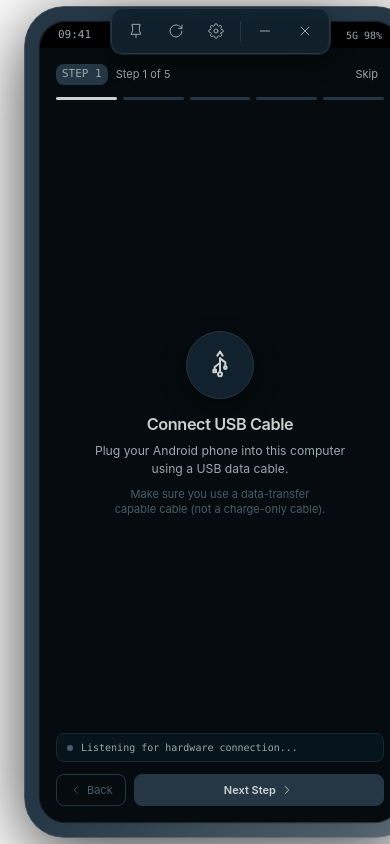
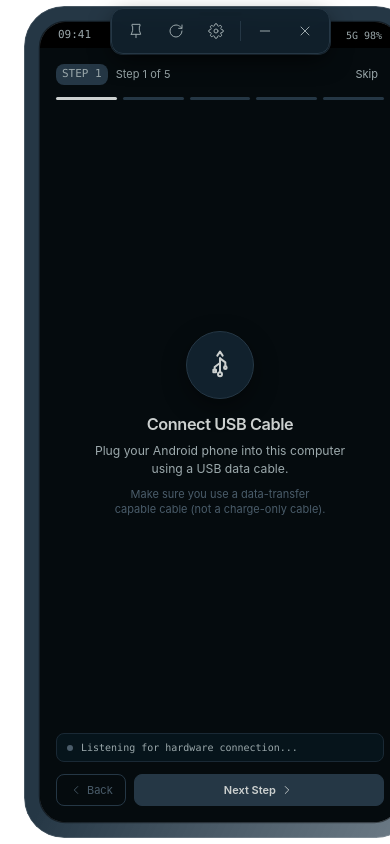
Before and after one commit to NomanRafique01/PhoneFrame-, a React (Vite) app: page / in a window 390 px wide. Built offline with nearby package versions, Linux system fonts and the light colour scheme.

Commit message:
fix(ui): remove drop shadow from phone frame wrapper

```diff
--- a/src/renderer/components/PhoneFrame/PhoneFrame.tsx
+++ b/src/renderer/components/PhoneFrame/PhoneFrame.tsx
@@ -53,7 +53,6 @@ export const PhoneFrame: React.FC<PhoneFrameProps> = ({ options, children }) =>
         position: "relative",
         width: `${totalWidth}px`,
         height: `${totalHeight}px`,
-        filter: "drop-shadow(0 16px 36px rgba(0, 0, 0, 0.75)) drop-shadow(0 0 1px rgba(255, 255, 255, 0.1))",
         userSelect: "none",
         transition: "width 240ms cubic-bezier(0.16, 1, 0.3, 1), height 240ms cubic-bezier(0.16, 1, 0.3, 1)",
       }}
@@ -191,7 +190,6 @@ export const PhoneFrame: React.FC<PhoneFrameProps> = ({ options, children }) =>
           borderRadius: `${screenRadius}px`,
           overflow: "hidden",
           backgroundColor: "#000000",
-          boxShadow: "inset 0 0 12px rgba(0, 0, 0, 0.85)",
           display: "flex",
           flexDirection: "column",
         }}
@@ -221,7 +219,6 @@ export const PhoneFrame: React.FC<PhoneFrameProps> = ({ options, children }) =>
                   borderRadius: "50%",
                   backgroundColor: "#030608",
                   border: "1px solid rgba(255, 255, 255, 0.16)",
-                  boxShadow: "inset 0 0 3px #000, 0 1px 2px rgba(0,0,0,0.5)",
                 }}
               />
             )}
@@ -234,7 +231,6 @@ export const PhoneFrame: React.FC<PhoneFrameProps> = ({ options, children }) =>
                   borderRadius: "50%",
                   backgroundColor: "#030608",
                   border: "1px solid rgba(255, 255, 255, 0.16)",
-                  boxShadow: "inset 0 0 3px #000, 0 1px 2px rgba(0,0,0,0.5)",
                 }}
               />
             )}
@@ -247,7 +243,6 @@ export const PhoneFrame: React.FC<PhoneFrameProps> = ({ options, children }) =>
                   borderRadius: "9px",
                   backgroundColor: "#030608",
                   border: "1px solid rgba(255, 255, 255, 0.12)",
-                  boxShadow: "inset 0 0 4px #000, 0 1px 3px rgba(0,0,0,0.6)",
                 }}
               />
             )}
```
